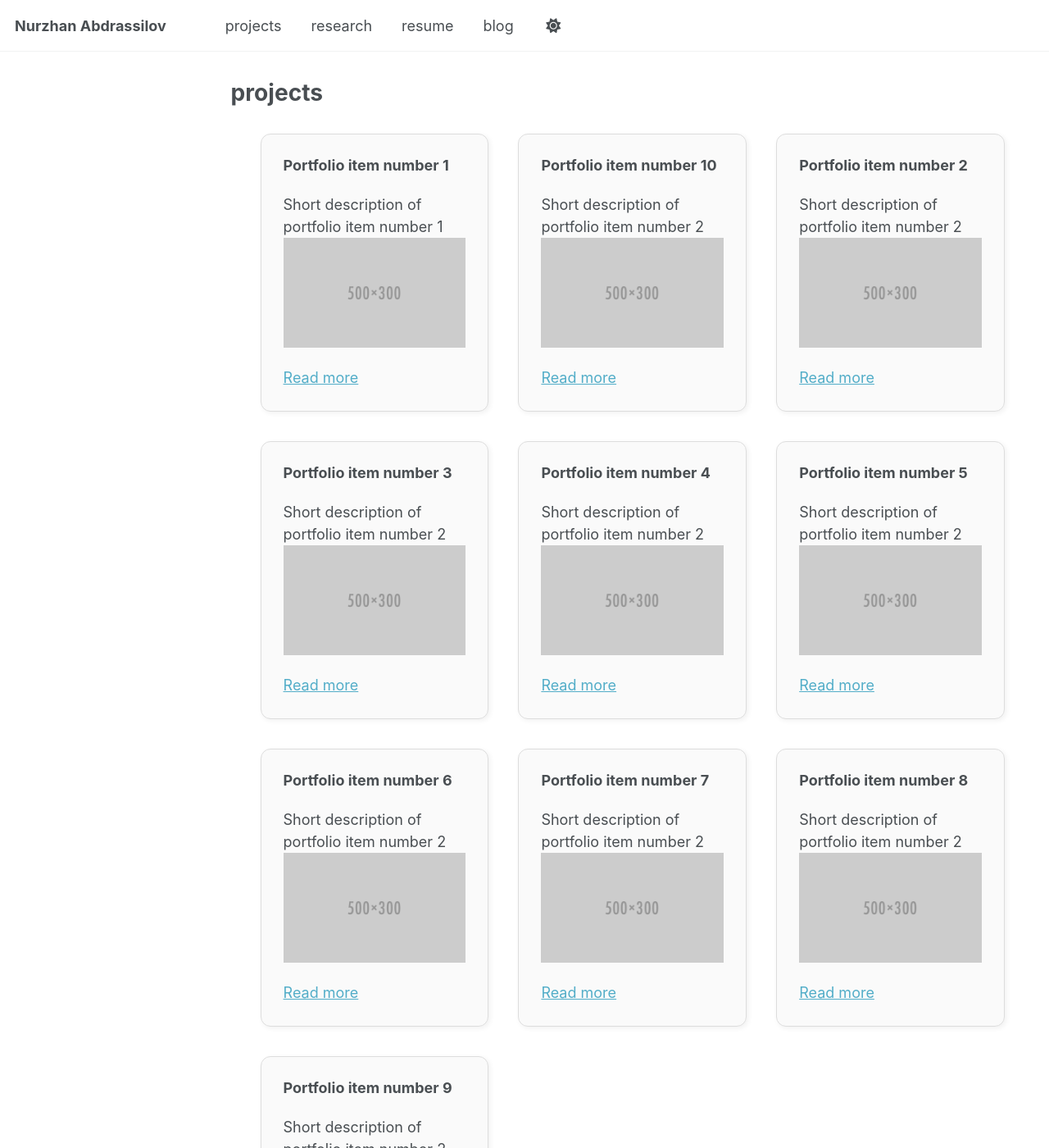
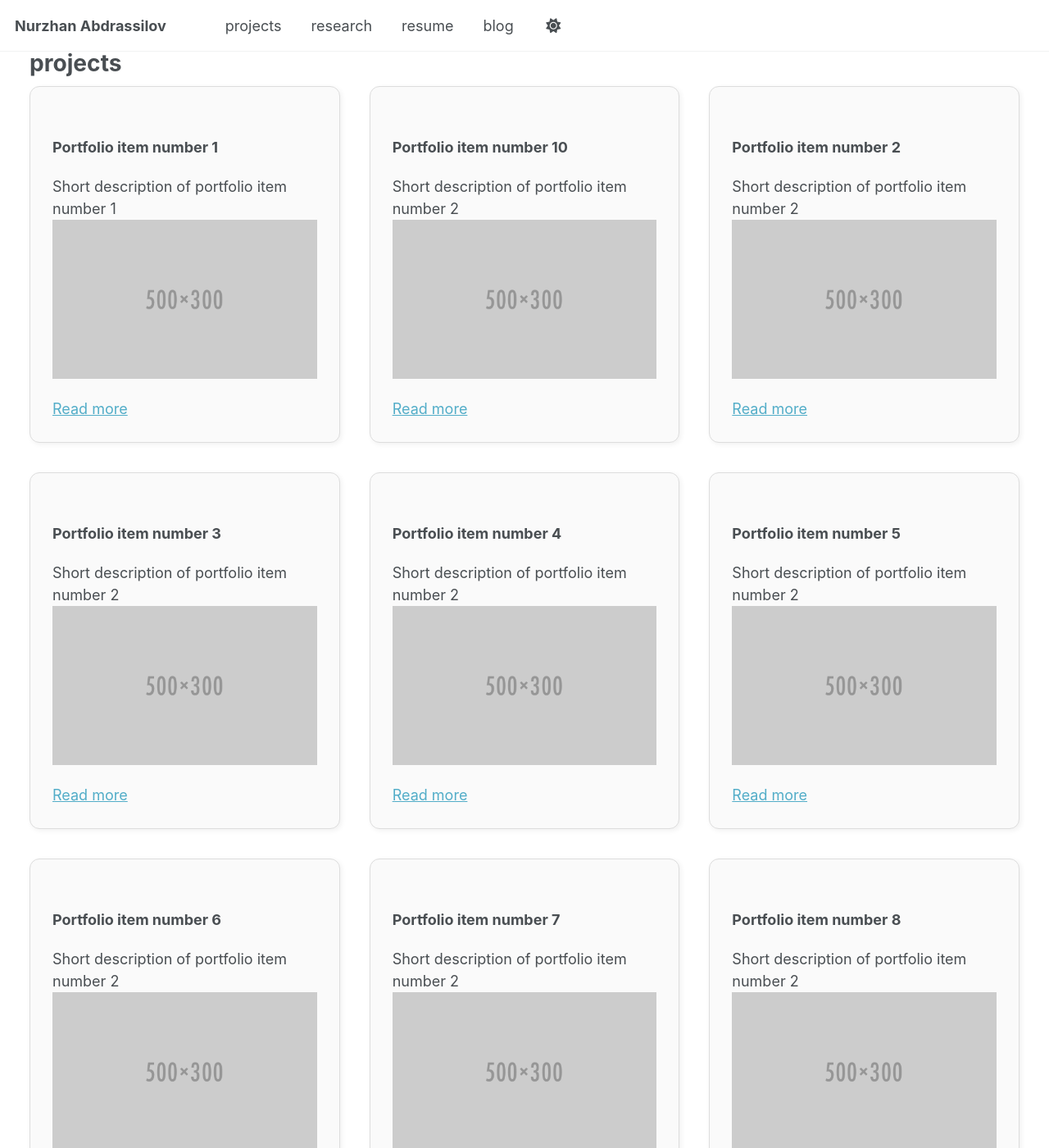
Before and after one commit to NurzhanAbdrassilov/nurzhanabdrassilov.github.io, a Jekyll site: the page built from _pages/projects.md, in a window 1280 px wide and 1400 px high. Shown: the whole window at 82% size. Built offline with Jekyll 4.4.1, drawn with Linux system fonts in a browser that asks for light colours.

Commit message:
new layout

```diff
--- /dev/null
+++ b/_layouts/projects.html
@@ -0,0 +1,19 @@
+---
+layout: default
+---
+
+{% include base_path %}
+
+<div class="projects-page-wrapper">
+  <h1 class="page__title">{{ page.title }}</h1>
+
+  <div class="projects-grid">
+    {% for project in site.projects %}
+    <div class="project-card">
+      <h3>{{ project.title }}</h3>
+      <p>{{ project.excerpt | markdownify }}</p>
+      <a href="{{ project.url | relative_url }}">Read more</a>
+    </div>
+    {% endfor %}
+  </div>
+</div>
--- a/assets/css/main.scss
+++ b/assets/css/main.scss
@@ -41,12 +41,27 @@
     "vendor/font-awesome/brands",
     "vendor/magnific-popup/magnific-popup"
 ;
+.projects-page-wrapper {
+  max-width: 1600px;
+  margin: 0 auto;
+  padding: 0 2rem;
+}
+
 .projects-grid {
-  display: flex;
-  flex-wrap: wrap;
+  display: grid;
+  grid-template-columns: repeat(auto-fit, minmax(300px, 1fr));
   gap: 2rem;
-  justify-content: center;
-  max-width: 1200px;      // Adjust as needed
-  margin: 0 auto;         // This centers the grid horizontally
-  padding: 0 1rem;        // Optional: Prevents content from touching the edges
 }
+
+.project-card {
+  border: 1px solid #ddd;
+  border-radius: 12px;
+  padding: 1.5rem;
+  background-color: #fafafa;
+  box-shadow: 2px 2px 6px rgba(0, 0, 0, 0.06);
+  transition: transform 0.2s ease;
+}
+
+.project-card:hover {
+  transform: translateY(-4px);
+}
```
Also changed, not shown: _pages/projects.md (+1 -1 lines).
